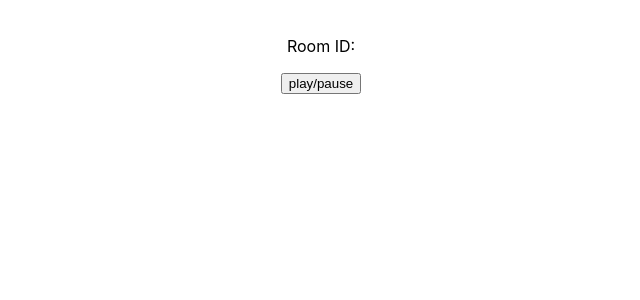
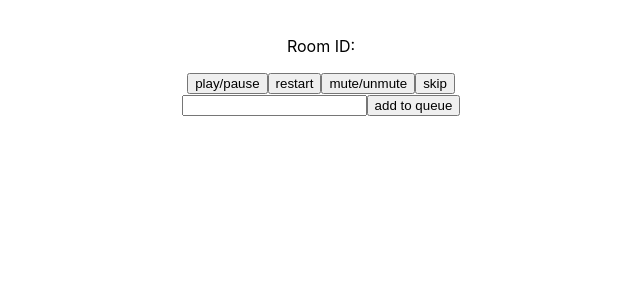
Before and after one commit to ChampManZ/musicroom, a React (Create React App) app in the folder Frontend/musicplayroom/musico/: page /joinedroom in a window 1280 px wide. Shown: the top 300 px of the page, without its empty margins (319-959 px from the left). Built offline with nearby package versions, Linux system fonts and the light colour scheme.

Commit message:
button for the join page

```diff
--- a/Frontend/musicplayroom/musico/src/membroom.js
+++ b/Frontend/musicplayroom/musico/src/membroom.js
@@ -3,19 +3,42 @@ import YouTube from 'react-youtube';
 
 export default function JoinedRoom() {
   var paramst = new URLSearchParams(window.location.search);
- var mykeyroom  = paramst.get('roomid')
+  var mykeyroom  = paramst.get('roomid')
   const[pun, addpun] = useState(0)
+  const [songState, setsongState] = useState("")
+  var [songQueue, setQueue] = useState([""])
+  // const[]
   function play_on_click(){
     console.log("click me")
     addpun(pun+1)
     console.log(pun)
   }
+  function restart(){
+    console.log()
+  }
+  function mute_on_click(){
 
+  }
+  function skip_now(){
+
+  }
+  const inputSong = (e)=> {
+    setsongState(e.target.value)
+  }
+  const addQueue=()=>{
+    setQueue(prevQ =>  [prevQ, songState])
+    setsongState("")
+  }
     return <div className='joinedroom'>
       <br></br>
       <p>Room ID: {mykeyroom} </p>
       <button onClick= {()=>play_on_click()}> play/pause </button>
-
+      <button onClick= {()=>restart()}> restart </button>
+      <button onClick= {()=>mute_on_click()}> mute/unmute </button>
+      <button onClick= {()=>skip_now()}> skip </button>
+      <br></br>
+      <input onChange={inputSong} value={songState}></input>
+      <button onClick= {()=>addQueue()}> add to queue </button>
 
 
     </div>;
```
